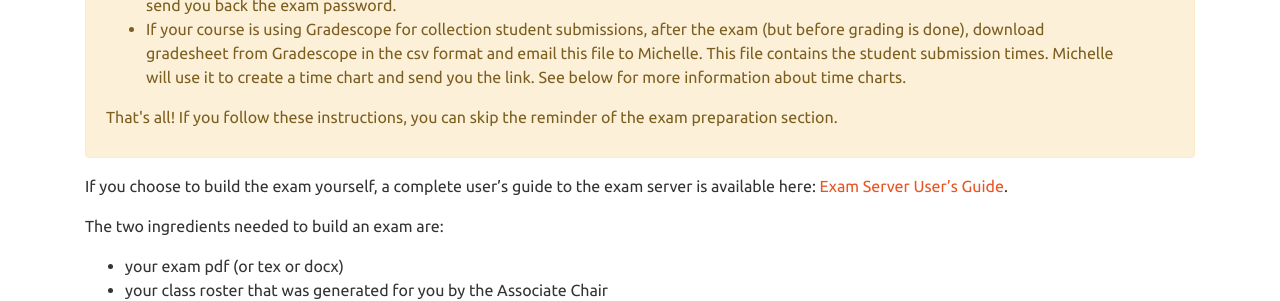
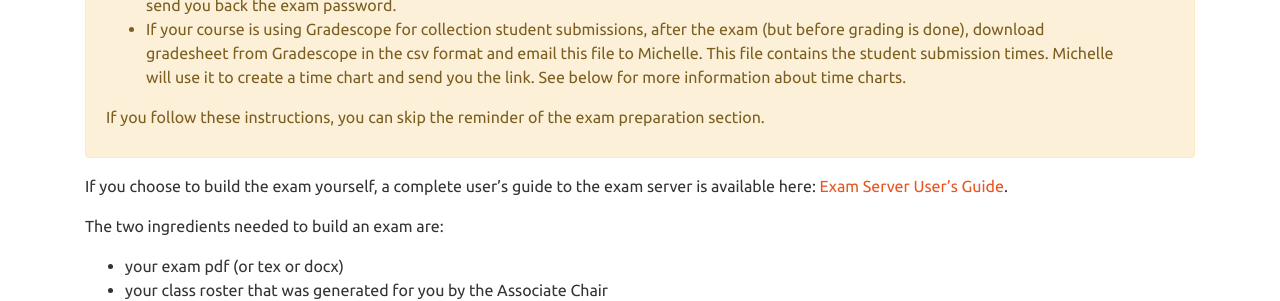
Before and after one commit to ub-math/exam_guides, a Jekyll site: the page built from docs/instructor.md, in a window 1280 px wide and 900 px high, scrolled down 980 px. Shown: the part 152-453 px from the top of the window. Built offline with Jekyll 4.4.1, drawn with Linux system fonts in a browser that asks for light colours; some of the changed text lies outside the part shown.

Commit message:
Update instructor.md

```diff
--- a/docs/instructor.md
+++ b/docs/instructor.md
@@ -61,7 +61,7 @@ This file contains the student submission times. Michelle will use it to create
 more information about time charts.
 </li>
 </ul>
-That's all! If you follow these instructions, you can skip the reminder of the exam preparation section.
+If you follow these instructions, you can skip the reminder of the exam preparation section.
 </p>
 </div>
 
```
Also changed, not shown: other parts of docs/instructor.md (+1 -3 lines).
